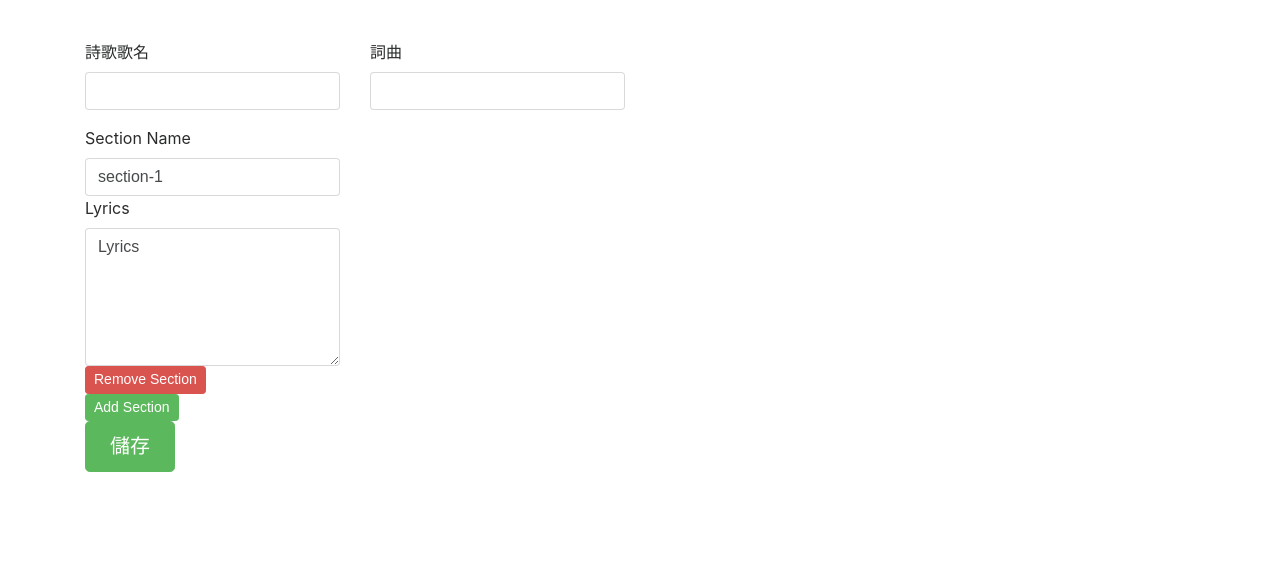
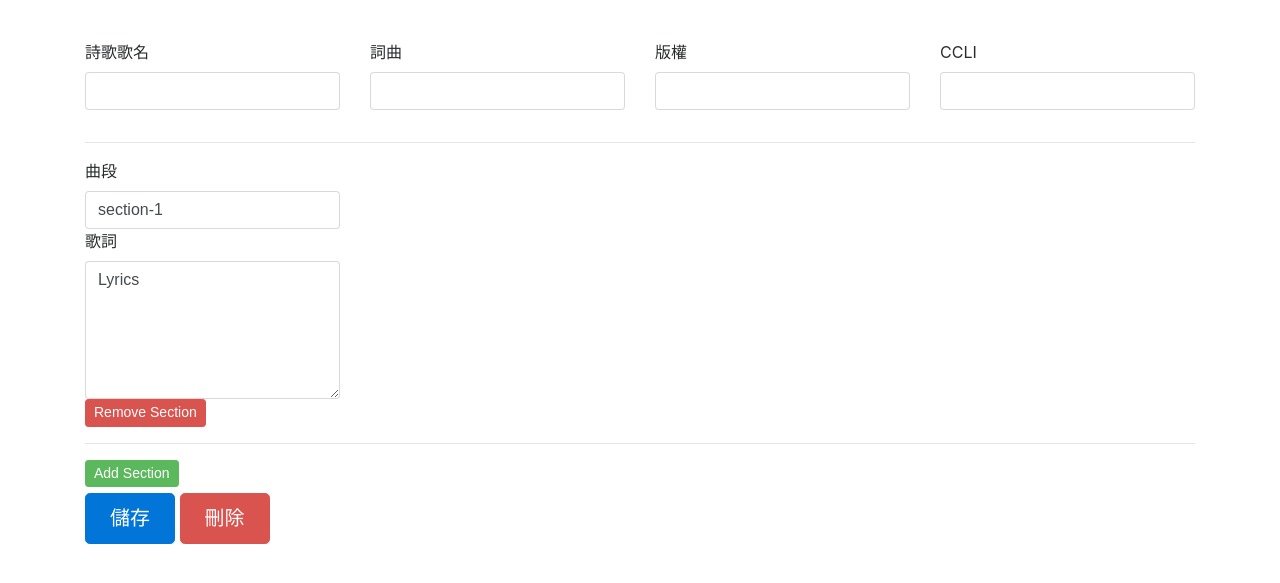
Before and after one commit to ericmjl/worship-manager, a Flask app: template templates/song.html in a window 1280 px wide. Shown: the part 24-607 px from the top of the page. Run offline with Flask 2, Linux system fonts and the light colour scheme; the template is opened without the code that fills it, so the values that code supplies are empty; some libraries are stand-ins or nearby versions.

Commit message:
Finished songs refactor!

```diff
--- a/app.py
+++ b/app.py
@@ -1,8 +1,8 @@
 from flask import Flask, render_template, request, redirect
 from tinydb import TinyDB
+from tinydb.operations import delete
 from hanziconv import HanziConv
-from datamodels import Lyrics
-from validation import validate_song
+from datamodels import Song, Lyrics
 
 app = Flask(__name__)
 song_db = TinyDB('song.db')
@@ -11,25 +11,58 @@ calendar_db = TinyDB('calendar.db')
 
 hzc = HanziConv()
 
+# Keep a list of song keys
+song_datamodel = list(Song().to_dict().keys())
+
 
 @app.route('/')
 def home():
     return render_template('index.html')
 
 
-@app.route('/coworkers', methods=['POST'])
-def view_coworkers():
-    return render_template('coworkers.html')
+def get_lyrics(data, exclude_id=None):
+    """
+    Utility function that returns a Lyrics object containing the song lyrics.
+
+    Parameters:
+    ===========
+    - data: (dict-like) pass in `request.form` from Flask app.
+    - exclude_id: (int) used in excluding a particular lyrics section.
+    """
+    # Defensive programming checks
+    if exclude_id:
+        assert isinstance(exclude_id, int)
+
+    # Get lyrics
+    l = Lyrics()
+    for k, v in data.items():
+        if 'section' in k:
+            idx = int(k.split('-')[-1])
+            if idx is not exclude_id:
+                lyrics = hzc.toTraditional(request.form[f'lyrics-{idx}'])
+                section = request.form[k]
+                l.add_section(section=section,
+                              lyrics=lyrics)
+    return l
 
 
-@app.route('/coworkers/<int:id>/view/', methods=['POST'])
-def view_coworker(id):
-    pass
+def update_song_info(request, eid, exclude_id=None):
+    """
+    Updates song information in database.
 
+    Parameters:
+    ===========
+    - request: (dict-like) the `request` object from the Flask app.
+    - eid: (int) the eid of the song to be updated in the database.
+    """
+    data = {k: hzc.toTraditional(v)
+            for k, v in request.form.items()
+            if k in song_datamodel}
+    print(data)
 
-@app.route('/coworkers/<int:id>/edit/', methods=['POST'])
-def edit_coworker(id):
-    pass
+    lyrics = get_lyrics(data=request.form, exclude_id=exclude_id)
+    data['lyrics'] = lyrics.to_dict()
+    song_db.update(data, eids=[eid])
 
 
 @app.route('/songs', methods=['POST'])
@@ -39,54 +72,48 @@ def view_songs():
     return render_template('songs.html', all_songs=all_songs)
 
 
-@app.route('/songs/add', methods=['POST'])
-def new_song():
-    data = dict()
-    eid = song_db.insert(data)
+@app.route('/songs/<int:eid>/view')
+@app.route('/songs/<int:eid>')
+def view_song(eid):
     song = song_db.get(eid=eid)
     return render_template('song.html', song=song, add_section=False)
 
 
-@app.route('/songs/save', methods=['POST'])
-def save_song():
-    data = {k: hzc.toTraditional(v) for k, v in request.form.items()}
-    try:
-        assert data['name'] is not '' and data['source'] is not ''
-        song_db.insert(data)
-    except AssertionError:
-        # We silently pass if 'name' and 'source' are not filled in.
-        pass
+@app.route('/songs/add', methods=['POST'])
+@app.route('/songs/add')
+def new_song():
+    data = Song().to_dict()
+    eid = song_db.insert(data)
+    print(eid)
+    song = song_db.get(eid=eid)
+    return render_template('song.html', song=song)
+
+
+@app.route('/songs/<int:eid>/save', methods=['POST'])
+@app.route('/songs/<int:eid>/save')
+def save_song(eid):
+    update_song_info(request=request, eid=eid)
     return redirect('/songs')
 
 
-
-def update_song_info(eid, exclude_id=None):
-    # Validation
-    data = {k: v for k, v in request.form.items()}
-
-    l = Lyrics()
-    for k, v in data.items():
-        if 'section' not in k or 'lyrics' not in k:
-            song_db.update({k: hzc.toTraditional(v)}, eids=[eid])
-        # This conditional checks that we have sections that we want to keep.
-        if 'section' in k and int(k.split('-')[-1]) is not exclude_id:
-            l.add_section(request.form[k],
-                          request.form[f'lyrics-{k.split("-")[-1]}'])
-    song_db.update({'lyrics': l.sections}, eids=[eid])
-
-
-@app.route('/songs/<int:eid>/update/', methods=['POST'])
-def update_song(eid):
-    update_song_info(eid)
+@app.route('/songs/<int:eid>/remove', methods=['POST'])
+def delete_song(eid):
+    song_db.remove(eids=[eid])
     return redirect('/songs')
 
 
-@app.route('/songs/<int:eid>/add_lyrics_section/', methods=['POST'])
+@app.route('/songs/<int:eid>/edit')
+def edit_song(eid):
+    song = song_db.get(eid=eid)
+    return render_template('song.html', song=song)
+
+
+@app.route('/songs/<int:eid>/add_lyrics_section', methods=['POST'])
 def add_lyrics_section(eid):
     """
     Adds a lyrics section to the song.
     """
-    update_song_info(eid)
+    update_song_info(request=request, eid=eid)
     song = song_db.get(eid=eid)
     return render_template('song.html', song=song, add_section=True)
 
@@ -97,29 +124,40 @@ def remove_lyrics_section(eid, section_id):
     """
     Removes a lyric section from the song.
     """
-    print(eid, section_id)
-    update_song_info(eid, exclude_id=section_id)
+    update_song_info(request=request, eid=eid, exclude_id=section_id)
     song = song_db.get(eid=eid)
     return render_template('song.html', song=song, add_section=False)
 
 
-@app.route('/songs/<int:eid>/remove/', methods=['POST'])
-def delete_song(eid):
-    song_db.remove(eids=[eid])
+@app.route('/songs/clean', methods=['POST'])
+@app.route('/songs/clean')
+def clean_songs_database():
+    """
+    Cleans every entry in the songs database to match the Songs datamodel.
+    """
+    all_songs = song_db.all()
+    for s in all_songs:
+        for k, v in s.items():
+            if k == 'id':
+                pass
+            elif k not in song_datamodel:
+                song_db.update(delete(k), eids=[s.eid])
     return redirect('/songs')
 
 
-@app.route('/songs/<int:eid>/view/')
-@app.route('/songs/<int:eid>/')
-def view_song(eid):
-    song = song_db.get(eid=eid)
-    return render_template('song.html', song=song, add_section=False)
+@app.route('/coworkers', methods=['POST'])
+def view_coworkers():
+    return render_template('coworkers.html')
 
 
-@app.route('/songs/<int:eid>/edit/')
-def edit_song(eid):
-    song = song_db.get(eid=eid)
-    return render_template('song.html', song=song)
+@app.route('/coworkers/<int:id>/view', methods=['POST'])
+def view_coworker(id):
+    pass
+
+
+@app.route('/coworkers/<int:id>/edit', methods=['POST'])
+def edit_coworker(id):
+    pass
 
 
 if __name__ == '__main__':
--- a/templates/macros/lyrics.html
+++ b/templates/macros/lyrics.html
@@ -1,7 +1,7 @@
 {% macro render_lyrics(section=None, lyrics=None, song_eid=None, loop_index=1) %}
 <div class="col-3">
     <!-- Section Name -->
-    <label for="section-{{ loop_index }}">Section Name</label>
+    <label for="section-{{ loop_index }}">曲段</label>
     {% if not section %}
         <input class="form-control" type="text" name="section-{{ loop_index }}" value="section-{{ loop_index }}"></input>
     {% else %}
@@ -9,7 +9,7 @@
     {% endif %}
 
     <!-- Lyrics Text Box -->
-    <label for="lyrics-{{ loop_index }}">Lyrics</label>
+    <label for="lyrics-{{ loop_index }}">歌詞</label>
     {% if lyrics %}
         <textarea class="form-control" type="textarea" name="lyrics-{{ loop_index }}" rows=6>{{ lyrics }}</textarea>
     {% else %}
--- a/templates/song.html
+++ b/templates/song.html
@@ -7,11 +7,7 @@
     <div class="row">
         <div class="form-group">
             <div name="id" class="form-group">
-                {% if song %}
-                    <input type="hidden" name="id" value="{{ song.eid }}"></input>
-                {% else %}
-                    <input type="hidden" name="id" value=""></input>
-                {% endif %}
+                <input type="hidden" name="id" value="{{ song.eid }}"></input>
             </div>
         </div>
     </div>
@@ -19,24 +15,30 @@
         <div class="col-3" id="div-name">
             <div name="name" class="form-group">
                 <label for="name">詩歌歌名</label>
-                {% if song %}
                     <input class="form-control" name="name" value="{{ song['name'] }}"></input>
-                {% else %}
-                    <input class="form-control" name="name"></input>
-                {% endif %}
             </div>
         </div>
-        <div class="col-3" id="div-source">
-            <div name="source" class="form-group">
-                <label for="source">詞曲</label>
-                {% if song %}
-                    <input class="form-control" name="source" value="{{ song['source'] }}"></input>
-                {% else %}
-                    <input class="form-control" name="source"></input>
-                {% endif %}
+        <div class="col-3" id="div-composer">
+            <div name="composer" class="form-group">
+                <label for="composer">詞曲</label>
+                    <input class="form-control" name="composer" value="{{ song['composer'] }}"></input>
             </div>
         </div>
+        <div class="col-3" id="div-copyright">
+            <div name="copyright" class="form-group">
+                <label for="copyright">版權</label>
+                    <input class="form-control" name="copyright" value="{{ song['copyright'] }}"></input>
+            </div>
+        </div>
+        <div class="col-3" id="div-ccli">
+            <div name="ccli" class="form-group">
+                <label for="ccli">CCLI</label>
+                    <input class="form-control" name="ccli" value="{{ song['ccli'] }}"></input>
+            </div>
+        </div>
+
     </div>
+    <hr>
     <div class="row" id="row-lyrics">
         {% if song and song['lyrics'] %}
             {% set counter = ['1'] %}
@@ -51,18 +53,15 @@
             {{ render_lyrics(section, lyrics, song.eid) }}
         {% endif %}
     </div>
+    <hr>
     <div class="row" id="row-add-section-button">
         <div class="col-12">
-            <button class="btn btn-success btn-sm" type="submit" name="button" id="add-section-button" formaction="/songs/{{ song.eid }}/add_lyrics_section/">Add Section</button>
+            <button class="btn btn-success btn-sm" type="submit" name="button" id="add-section-button" formaction="/songs/{{ song.eid }}/add_lyrics_section">Add Section</button>
         </div>
+    <hr>
     </div>
-    {% if song %}
-        <button class="btn btn-primary btn-lg" type="submit" formaction="/songs/{{ song.eid }}/update/">儲存</button>
-        <button class="btn btn-danger btn-lg" type="submit" formaction="/songs/{{ song.eid }}/remove/">刪除</button>
-    {% else %}
-        <button class="btn btn-success btn-lg" name="save" type="submit" formaction="/songs/save">儲存</button>
-    {% endif %}
-
+        <button class="btn btn-primary btn-lg" type="submit" formaction="/songs/{{ song.eid }}/save">儲存</button>
+        <button class="btn btn-danger btn-lg" type="submit" formaction="/songs/{{ song.eid }}/remove">刪除</button>
 </form>
 
 {% endblock %}
```
Also changed, not shown: datamodels.py (+19 -5 lines), templates/songs.html (+9 -6 lines).
